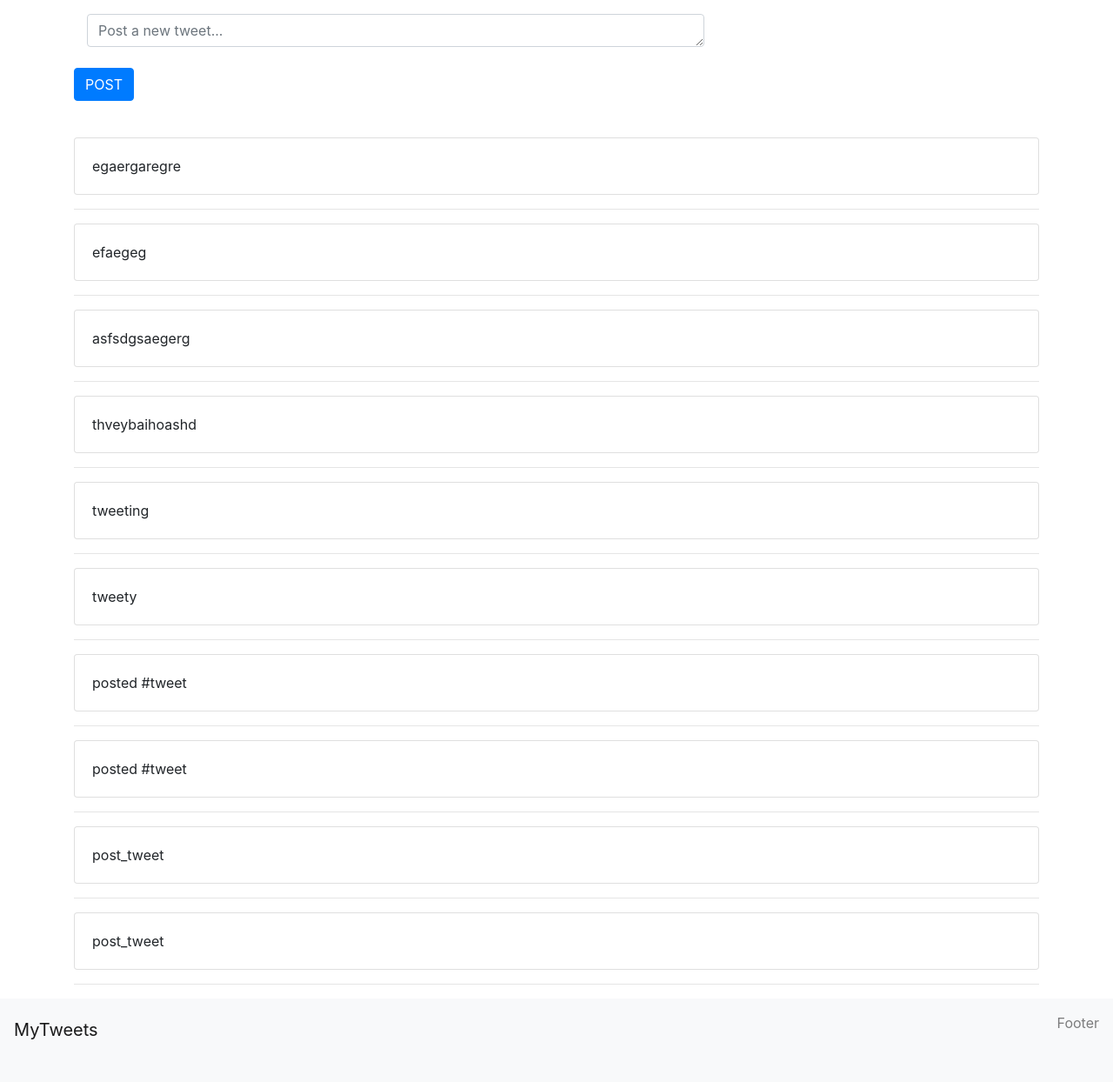
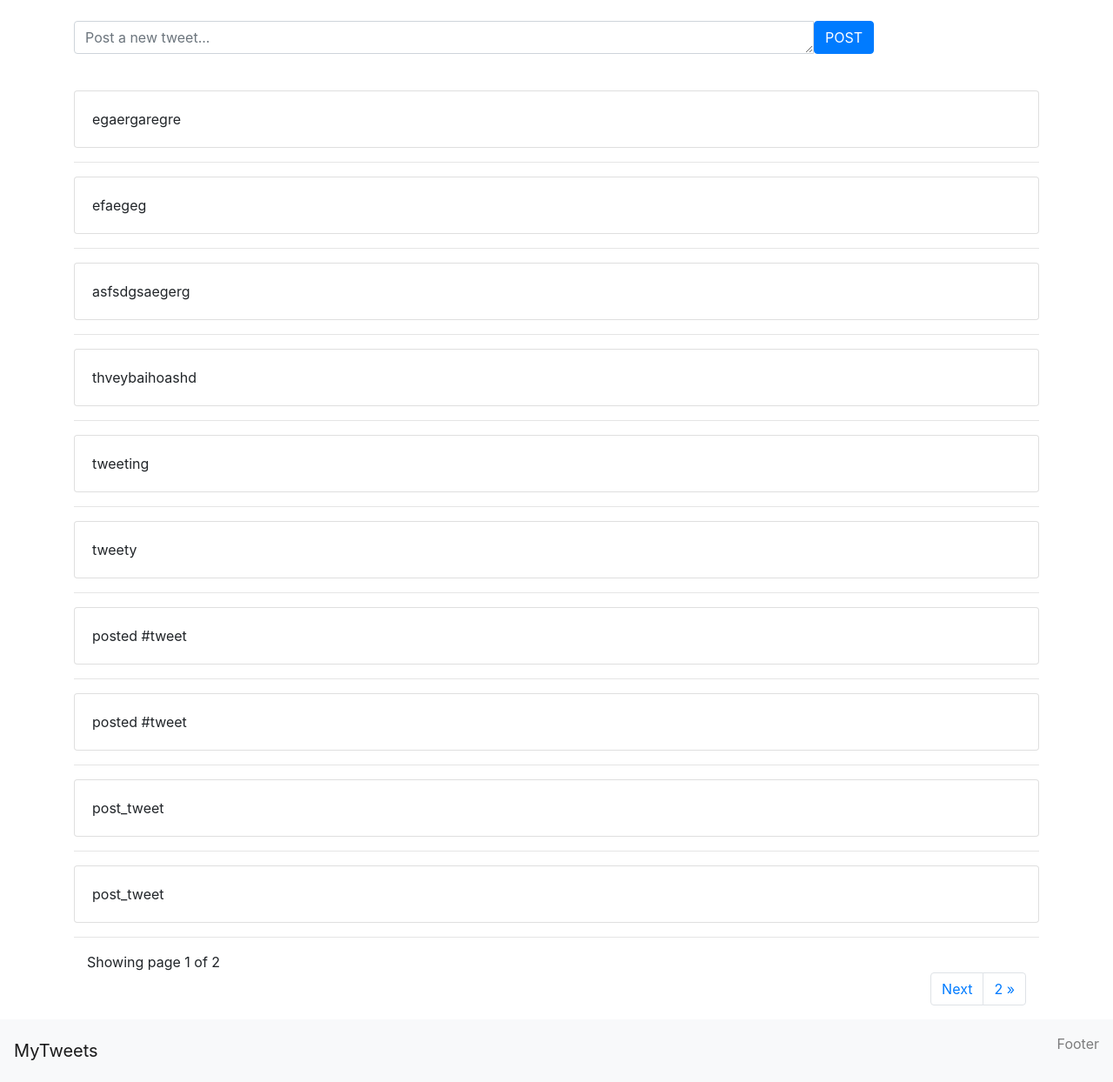
Before and after one commit to sirthom9123/twitter-clone, a Django app: a page that uses templates/tweets/profile.html in a window 1280 px wide. Shown: the part 86-1330 px from the top of the page at 87% size. Before the commit the page ends 1281 px from the top, so only its background shows below. Run offline with Django 3.2, Linux system fonts and the light colour scheme; data comes from the database, SQL or seed files in the repository; both versions use the stored data as it was after the commit; some libraries are stand-ins or nearby versions.

Commit message:
pagination

```diff
--- /dev/null
+++ b/templates/admin/base_site.html
@@ -0,0 +1,6 @@
+{% extends 'admin/base.html' %}
+{% load i18n %}
+{% block title %}{{ title|escape }} | {% trans 'Django Tweet site admin' %}{% endblock %}
+{% block branding %}
+<h1 id="branding">{% trans 'Django Tweet site administration' %}</h1>
+{% endblock %}
--- a/templates/tweets/profile.html
+++ b/templates/tweets/profile.html
@@ -15,18 +15,17 @@
 
 {% endblock %}
 {% block content %}
-<div class="row clearfix">
-    <div class="col-md-12 mt-3">
+<div class="row clearfix mt-4">
+    <div class="col-md-10 col-md-offset-3 column">
         <form method="POST" id='search-form' action="{% url 'post_tweet' user.username %}">
             {% csrf_token %}
-            <div class="col-md-8 col-md-offset-2 fieldWrapper">
+            <div class="input-group">
                 {{form.text.erros}}
                 {{form.text}}
                 {{form.country.as_hidden}}
-            </div>
-            <br>
-            <div class="input-group-btn">
-                <input type="submit" value="POST" class="btn btn-primary" >
+                <span class="input-group-btn">
+                    <input type="submit" value="POST" class="btn btn-primary" >
+                </span>
             </div>
         </form>
     </div>
@@ -41,7 +40,26 @@
             <hr>
         {% endfor %}
     </div>
+    <div class="pagination-container col-md-12">
+        <div class="col-md-6">
+            Showing page {{ page_obj.number }} of {{ page_obj.paginator.num_pages }}
+        </div>
+        <div class="col-md-12">
+            <ul class="pagination align-right float-right mr-auto">
+                {% if page_obj.has_previous %}
+                <li {% if page_obj.number == 1 %} class="page-item active" {% endif %}><a class="page-link" href="?page=1">&laquo; 1</a></li>
+                <li class="page-item"> <a class="page-link" href="?page={{ page_obj.previous_page_number }}">Previous</a></li>
+                {% endif %}
+
+                {% if page_obj.has_next %}
+                <li class="page-item"> <a class="page-link" href="?page={{ page_obj.next_page_number }}">Next</a></li>
+                <li class="page-item"> <a class="page-link" href="?page={{ page_obj.paginator.num_pages }}">{{ page_obj.paginator.num_pages}} &raquo;</a></li>
+                {% endif %}
+            </ul>
+        </div>
+    </div>
 </div>
+
 {% endblock %}
 
 {% block js %}
--- a/tweets/views.py
+++ b/tweets/views.py
@@ -7,6 +7,7 @@ from django.views.generic import View
 from django.contrib.auth.decorators import login_required
 from django.utils.decorators import method_decorator
 from django.contrib.auth.models import User
+from django.core.paginator import EmptyPage, PageNotAnInteger, Paginator
 
 from .models import HashTag, Tweets
 from .forms import SearchForm, SearchHashTagForm, TweetForm
@@ -14,7 +15,6 @@ from user_profile.models import UserFollower
 import logging
 logger = logging.getLogger('django')
 
-TWEET_PER_PAGE = 5
 
 
 class LoginRequiredMixin(object):
@@ -54,12 +54,16 @@ class Profile(View):
         tweets = Tweets.objects.filter(user=userProfile).order_by('-created')
         form = TweetForm(initial={'country': 'Global'})
         search_form = SearchForm()
+        paginator = Paginator(tweets, 6)
+        page = request.GET.get('page')
+        page_obj = Paginator.get_page(paginator, page)
 
         context = {
             'profile': userProfile,
             'tweets': tweets,
             'form': form,
-            'search_form': search_form
+            'search_form': search_form,
+            'page_obj': page_obj,
             }
         return render(request, 'tweets/profile.html', context)
 
```
Also changed, not shown: tweets/admin.py (+10 -2 lines), db.sqlite3, 1 other file.
